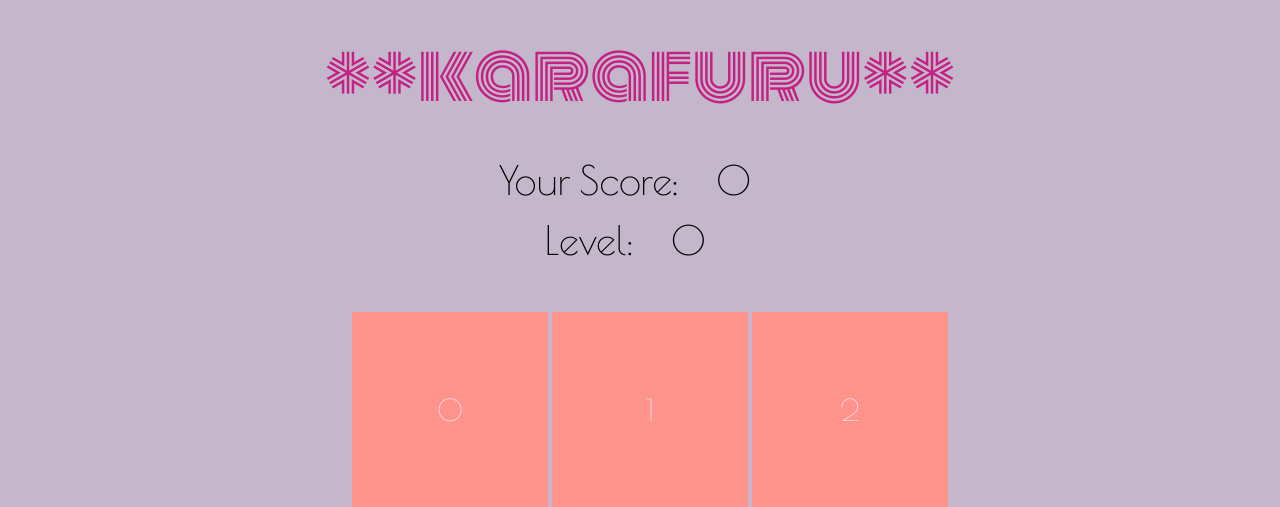
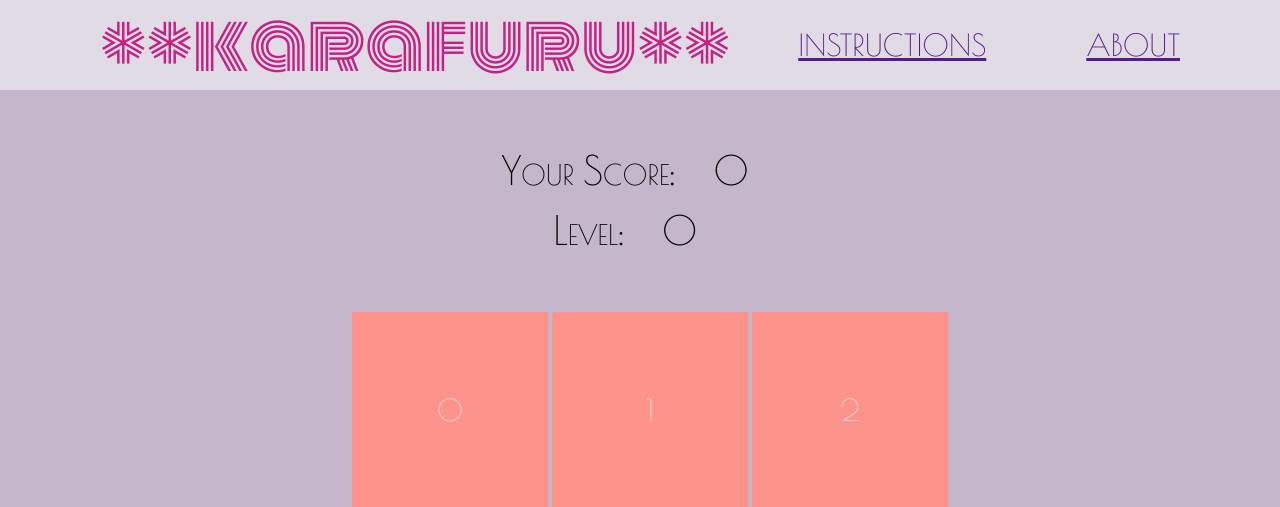
Before and after one commit to hannah2503/karafuru, a PHP site: page / in a window 1280 px wide. Shown: the top 507 px of the page. Run offline with PHP 8.4, Linux system fonts and the light colour scheme; some libraries are stand-ins or nearby versions.

Commit message:
nav bar added

```diff
--- a/css/style.css
+++ b/css/style.css
@@ -11,15 +11,32 @@ header, footer {
 }
 
 header{
-  height: 400px;
-  line-height: 150px;
+  height: 250px;
+  line-height: 90px;
 }
 
 h1 {
   font-family: 'Monoton', cursive;
   color: #C52184;
-  text-align: center;
   font-size: 70px;
+  float:left;
+  padding-left: 100px;
+}
+
+.navbar {
+  background-color: rgba(255, 255, 255, 0.5);
+  height: 90px;
+  width: 100%;
+  clear: right;
+}
+
+.navitems {
+  font-size: 30px;
+  float:right;
+  line-height: 90px;
+  padding-right: 100px;
+  font-family: 'Poiret One', cursive;
+  font-variant: small-caps;
 }
 
 main {
@@ -34,9 +51,10 @@ main {
 .score-board {
   width: 350px;
   height: 120px;
-  margin: 0 auto;
+  margin: 50px auto;
   font-size: 40px;
   font-family: 'Poiret One', cursive;
+  font-variant: small-caps;
   line-height: 60px;
 }
 
@@ -66,7 +84,7 @@ main {
   display: none;
 }
 
-ul {
+.grid {
   width: 600px;
   height: 600px;
   margin: 0 auto;
@@ -76,7 +94,7 @@ ul {
   display: block;
 }
 
-li {
+.square {
   width:  196px;
   height: 196px;
   margin: 2px;
--- a/index.html
+++ b/index.html
@@ -19,10 +19,15 @@
 
   <header>
     <h1>**karafuru**</h1>
+    <nav class="navbar">
+        <p class ="navitems"><a href=''#''>ABOUT</a></p>
+        <p class ="navitems"><a href=''#''>INSTRUCTIONS</a></p>
+    </nav>
     <div class="score-board">
       <p>Your Score: <span class="score">0</span></p>
       <p>Level: <span class="level">0</span></p>
     </div>
+
   </header>
 
   <main>
```
